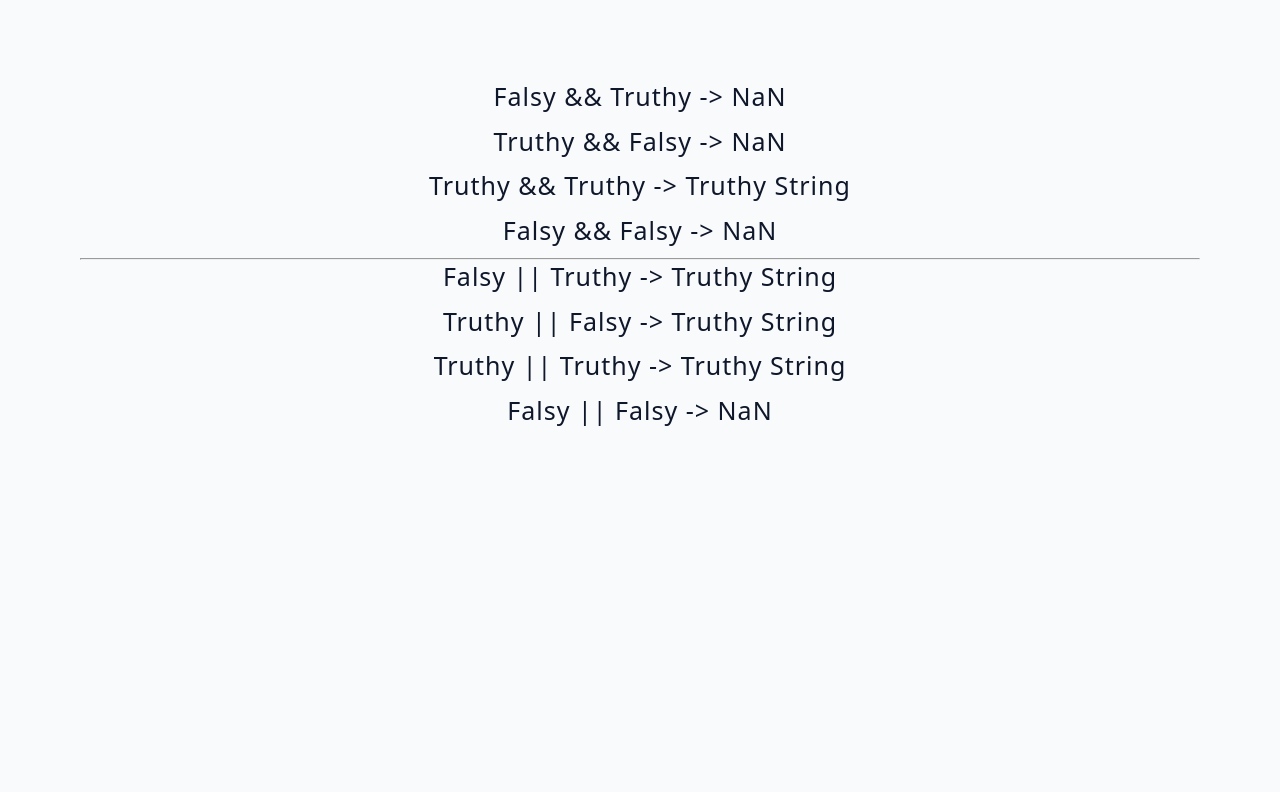
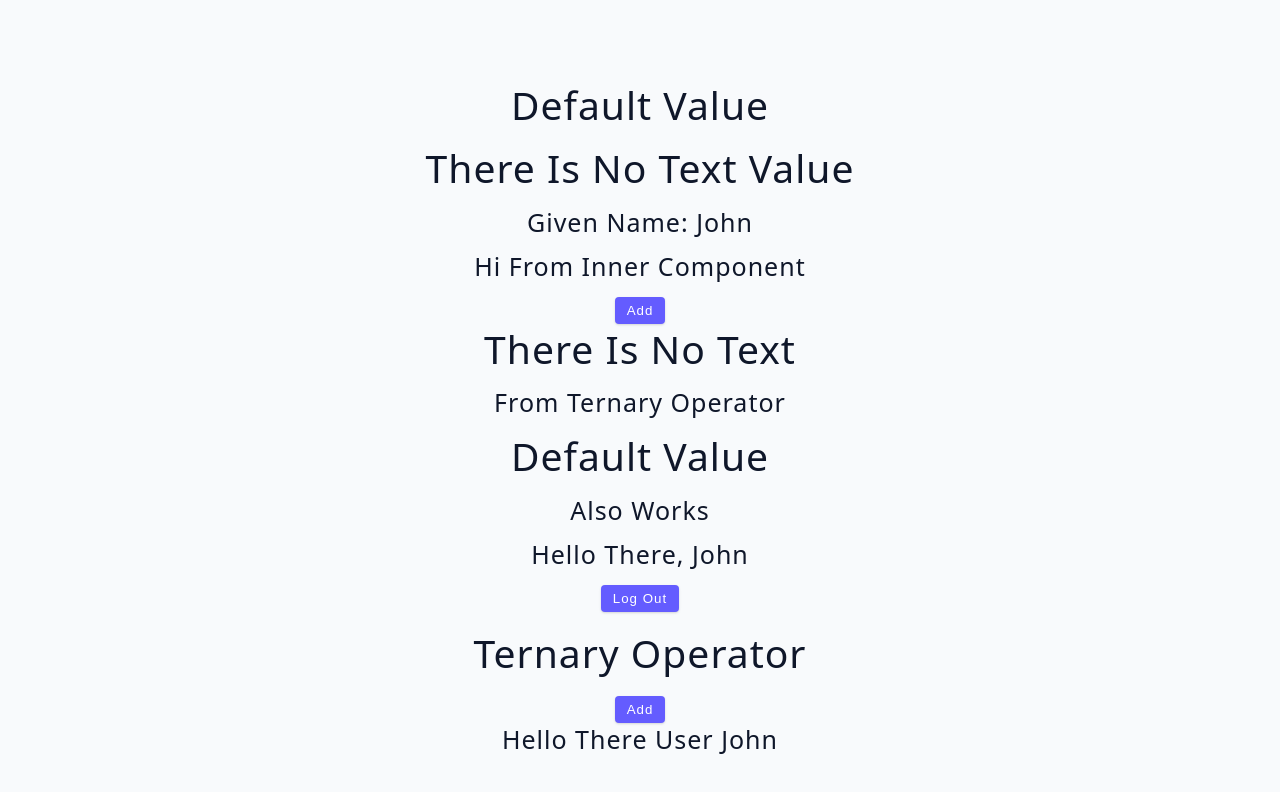
Before and after one commit to BooRuleDie/technologies, a React (Vite) app in the folder React/tutorial-2/: page / in a window 1280 px wide. Shown: the top 792 px of the page. Built offline with nearby package versions, Linux system fonts and the light colour scheme.

Commit message:
React Challange 03-05 completed

```diff
--- a/React/tutorial-2/src/App.jsx
+++ b/React/tutorial-2/src/App.jsx
@@ -34,14 +34,18 @@
 // import Starter from "./tutorial/03-conditional-rendering/starter/03-hooks-rule";
 // import Final from "./tutorial/03-conditional-rendering/final/03-hooks-rule";
 
-import Starter from "./tutorial/03-conditional-rendering/starter/04-short-circuit-overview";
-import Final from "./tutorial/03-conditional-rendering/final/04-short-circuit-overview";
+// import Starter from "./tutorial/03-conditional-rendering/starter/04-short-circuit-overview";
+// import Final from "./tutorial/03-conditional-rendering/final/04-short-circuit-overview";
+
+import Starter from "./tutorial/03-conditional-rendering/starter/05-short-circuit-examples";
+import Final from "./tutorial/03-conditional-rendering/final/05-short-circuit-examples";
+
 
 function App() {
     return (
         <div className="container">
             <Starter />
-            {/* <Final /> */}
+            <Final />
         </div>
     );
 }
--- a/React/tutorial-2/src/tutorial/03-conditional-rendering/starter/05-short-circuit-examples.jsx
+++ b/React/tutorial-2/src/tutorial/03-conditional-rendering/starter/05-short-circuit-examples.jsx
@@ -1,14 +1,42 @@
-import { useState } from 'react';
+import { useState } from "react";
 
 const ShortCircuitExamples = () => {
-  // falsy
-  const [text, setText] = useState('');
-  // truthy
-  const [name, setName] = useState('susan');
-  const [user, setUser] = useState({ name: 'john' });
-  const [isEditing, setIsEditing] = useState(false);
+    // falsy
+    const [text, setText] = useState("");
+    // truthy
+    const [name, setName] = useState("susan");
+    const [user, setUser] = useState({ name: "john" });
+    const [isEditing, setIsEditing] = useState(false);
 
-  return <h2>short circuit - examples</h2>;
+    return (
+        <>
+            <h2>{text || "default value"}</h2>
+            <h2>{text && "There is a text value"}</h2>
+            <h2>{!text && "There is no text value"}</h2>
+            <h2>{!text && <ShortCircuitExampleComp name={user.name} />}</h2>
+            <button className="btn">{isEditing ? "edit" : "add"}</button>
+            {text ? (
+                <>
+                    <h2>There is text</h2>
+                    <h4>from ternary operator</h4>
+                </>
+            ) : (
+                <>
+                    <h2>There is no text</h2>
+                    <h4>from ternary operator</h4>
+                </>
+            )}
+        </>
+    );
+};
+
+const ShortCircuitExampleComp = ({ name }) => {
+    return (
+        <>
+            <h4>Given Name: {name}</h4>
+            <h4>Hi from inner Component</h4>
+        </>
+    );
 };
 
 export default ShortCircuitExamples;
```
